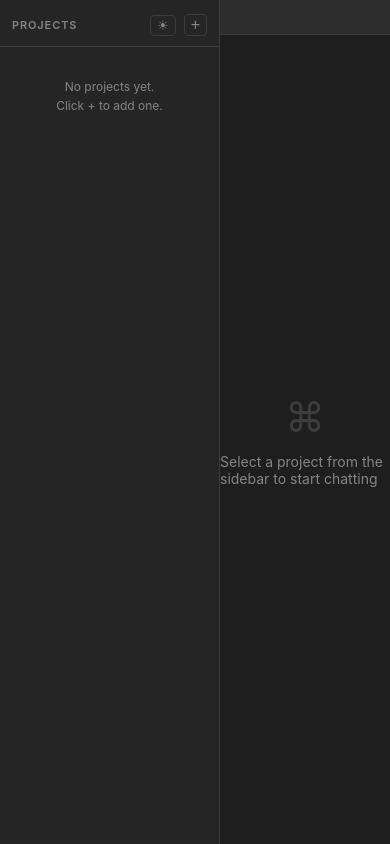
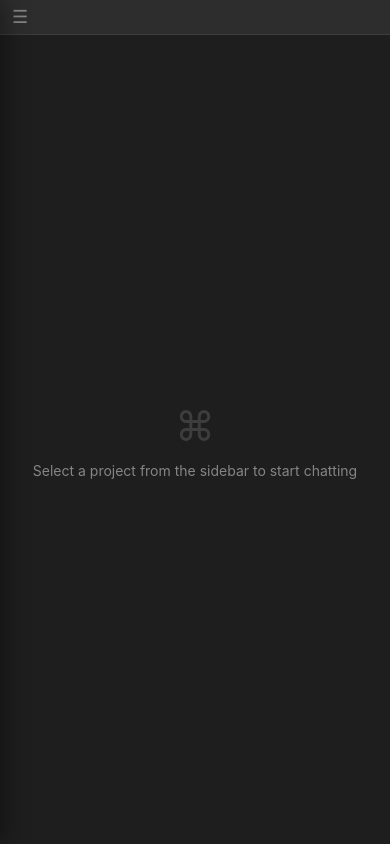
Before and after one commit to tluyben/cc-harness, a React (Vite) app in the folder chat/: page / in a window 390 px wide. Built offline with nearby package versions, Linux system fonts and the light colour scheme; what marked-highlight would draw is missing.

Commit message:
responsive and port fix for harness

```diff
--- a/chat/server.js
+++ b/chat/server.js
@@ -106,7 +106,7 @@ app.get('*', (_req, res) => {
   res.sendFile(path.join(__dirname, 'dist', 'index.html'))
 })
 
-app.listen(PORT, () => {
+app.listen(PORT, '0.0.0.0', () => {
   console.log(`\n  chat server  →  http://localhost:${PORT}`)
   console.log(`  harness      →  ${HARNESS_URL}\n`)
 })
--- a/chat/src/App.css
+++ b/chat/src/App.css
@@ -836,3 +836,63 @@ body, .sidebar, .modal, textarea, .modal-browser {
 
 /* hljs overrides */
 pre code.hljs { background: transparent; padding: 0; font-size: 0.875em; }
+
+/* ── responsive / mobile ─────────────────────────────────── */
+.btn-hamburger {
+  display: none;
+  background: none;
+  border: none;
+  color: var(--text-dim);
+  cursor: pointer;
+  font-size: 18px;
+  line-height: 1;
+  padding: 4px 8px;
+  flex-shrink: 0;
+}
+
+.sidebar-backdrop {
+  display: none;
+}
+
+@media (max-width: 768px) {
+  .btn-hamburger {
+    display: flex;
+    align-items: center;
+    justify-content: center;
+  }
+
+  .sidebar {
+    position: fixed;
+    top: 0;
+    left: 0;
+    height: 100%;
+    z-index: 200;
+    transform: translateX(-100%);
+    transition: transform 0.22s ease;
+    box-shadow: 4px 0 24px rgba(0,0,0,0.4);
+  }
+
+  .sidebar.open {
+    transform: translateX(0);
+  }
+
+  .sidebar-backdrop {
+    display: block;
+    position: fixed;
+    inset: 0;
+    z-index: 199;
+    background: rgba(0,0,0,0.45);
+  }
+
+  .tab-bar {
+    padding-left: 4px;
+  }
+
+  .message {
+    padding: 4px 10px;
+  }
+
+  .input-area {
+    padding: 8px 10px 10px;
+  }
+}
--- a/chat/src/App.jsx
+++ b/chat/src/App.jsx
@@ -1,4 +1,4 @@
-import { useState, useCallback, useEffect } from 'react'
+import { useState, useCallback, useEffect, useRef } from 'react'
 import Sidebar from './components/Sidebar.jsx'
 import TabBar from './components/TabBar.jsx'
 import ChatSession from './components/ChatSession.jsx'
@@ -40,6 +40,7 @@ export default function App() {
   const [showAdd, setShowAdd] = useState(false)
   const [theme, setThemeState] = useState(loadTheme)
   const [drafts, setDrafts] = useState(loadDrafts)
+  const [sidebarOpen, setSidebarOpen] = useState(false)
 
   // Apply theme to <html> and swap hljs stylesheet
   useEffect(() => {
@@ -140,11 +141,13 @@ export default function App() {
 
   return (
     <div className="app">
+      {sidebarOpen && <div className="sidebar-backdrop" onClick={() => setSidebarOpen(false)} />}
       <Sidebar
         projects={projects}
         sessions={sessions}
         theme={theme}
-        onOpenProject={openProject}
+        isOpen={sidebarOpen}
+        onOpenProject={(p) => { openProject(p); setSidebarOpen(false) }}
         onRemoveProject={removeProject}
         onAddProject={() => setShowAdd(true)}
         onToggleTheme={toggleTheme}
@@ -155,6 +158,7 @@ export default function App() {
           activeId={activeId}
           onSelect={setActiveId}
           onClose={closeSession}
+          onMenuOpen={() => setSidebarOpen(true)}
         />
         <div className="chat-area" style={{ flex: 1, minHeight: 0, display: 'flex', flexDirection: 'column', overflow: 'hidden' }}>
           {activeSession ? (
--- a/chat/src/components/Sidebar.jsx
+++ b/chat/src/components/Sidebar.jsx
@@ -1,6 +1,6 @@
-export default function Sidebar({ projects, sessions, theme, onOpenProject, onRemoveProject, onAddProject, onToggleTheme }) {
+export default function Sidebar({ projects, sessions, theme, isOpen, onOpenProject, onRemoveProject, onAddProject, onToggleTheme }) {
   return (
-    <div className="sidebar">
+    <div className={`sidebar${isOpen ? ' open' : ''}`}>
       <div className="sidebar-header">
         <h2>Projects</h2>
         <button
--- a/chat/src/components/TabBar.jsx
+++ b/chat/src/components/TabBar.jsx
@@ -1,10 +1,15 @@
-export default function TabBar({ sessions, activeId, onSelect, onClose }) {
+export default function TabBar({ sessions, activeId, onSelect, onClose, onMenuOpen }) {
   if (sessions.length === 0) {
-    return <div className="tab-bar" style={{ minHeight: 35 }} />
+    return (
+      <div className="tab-bar" style={{ minHeight: 35 }}>
+        <button className="btn-hamburger" onClick={onMenuOpen} title="Open sidebar">☰</button>
+      </div>
+    )
   }
 
   return (
     <div className="tab-bar">
+      <button className="btn-hamburger" onClick={onMenuOpen} title="Open sidebar">☰</button>
       {sessions.map(session => (
         <div
           key={session.id}
```
